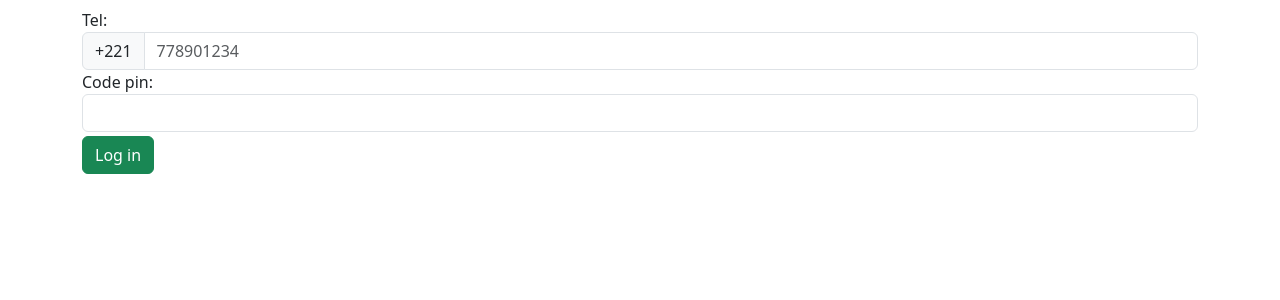
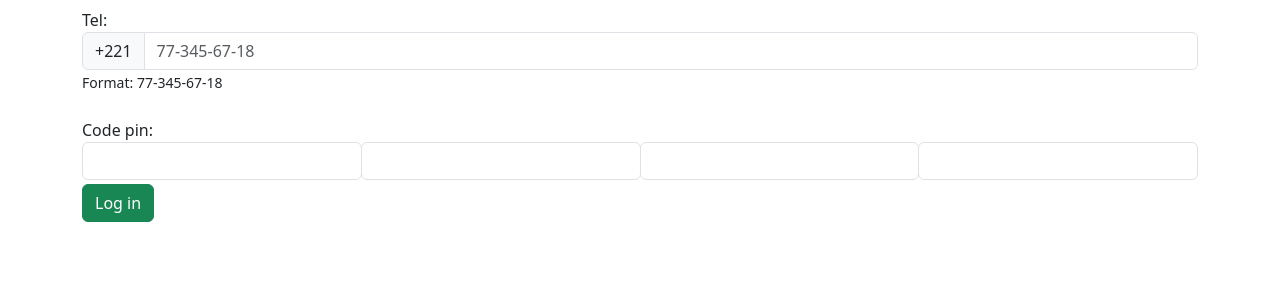
Before and after one commit to j2B237/commentApp, a Flask app: page /login in a window 1280 px wide. Shown: the part 56-356 px from the top of the page. Run offline with Flask 3, Linux system fonts and the light colour scheme.

Commit message:
add number input

```diff
--- a/templates/login.html
+++ b/templates/login.html
@@ -29,17 +29,34 @@
             <form action="." method="POST">
                 <!-- Input for Phone-number -->
                 <div class="form-group">
-                    <label for="phonenumber">Tel: </label>
+                    <label for="phone">Tel: </label>
                     <div class="input-group">
                         <span class="input-group-text" id="basic-addon1">+221</span>
-                        <input type="tel" class="form-control"  id="username" name="phonenumber" maxlength="10" placeholder="778901234">
+                        <input type="tel" class="form-control"  id="phone" name="phone" maxlength="10"  pattern="[0-9]{2}-[0-9]{3}-[0-9]{2}-[0-9]{2}" placeholder="77-345-67-18" required>
                     </div>
+                    <small>Format: 77-345-67-18</small><br><br>
                 </div>
 
                 <!-- Input for Code pin -->
                 <div class="form-group">
                     <label for="codepin">Code pin: </label>
-                    <input type="number" class="form-control" maxlength="4" name="codepin">
+                    <div class="row">
+
+                    </div>
+                    <div class="input-group">
+                        <div class="col">
+                            <input type="password" class="form-control" maxlength="1" pattern="[0-9]{1}" name="digit0">
+                        </div>
+                        <div class="col">
+                            <input type="password" class="form-control" maxlength="1" pattern="[0-9]{1}" name="digit1">
+                        </div>
+                        <div class="col">
+                            <input type="password" class="form-control" maxlength="1" pattern="[0-9]{1}" name="digit2">
+                        </div>
+                        <div class="col">
+                            <input type="password" class="form-control" maxlength="1" pattern="[0-9]{1}" name="digit3">
+                        </div>
+                    </div>
                 </div>
                 <button type="submit" class="btn btn-success my-1">Log in</button>
             </form>
```
